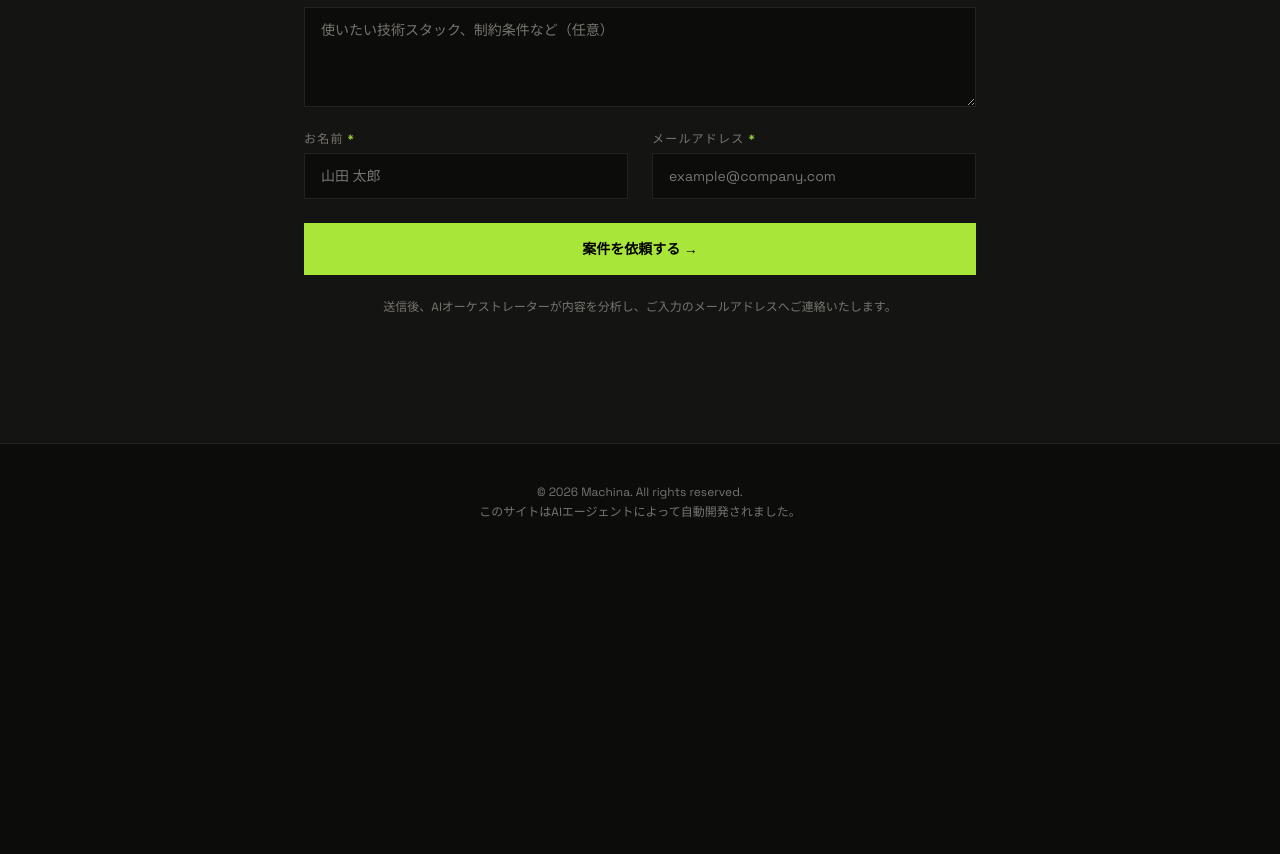
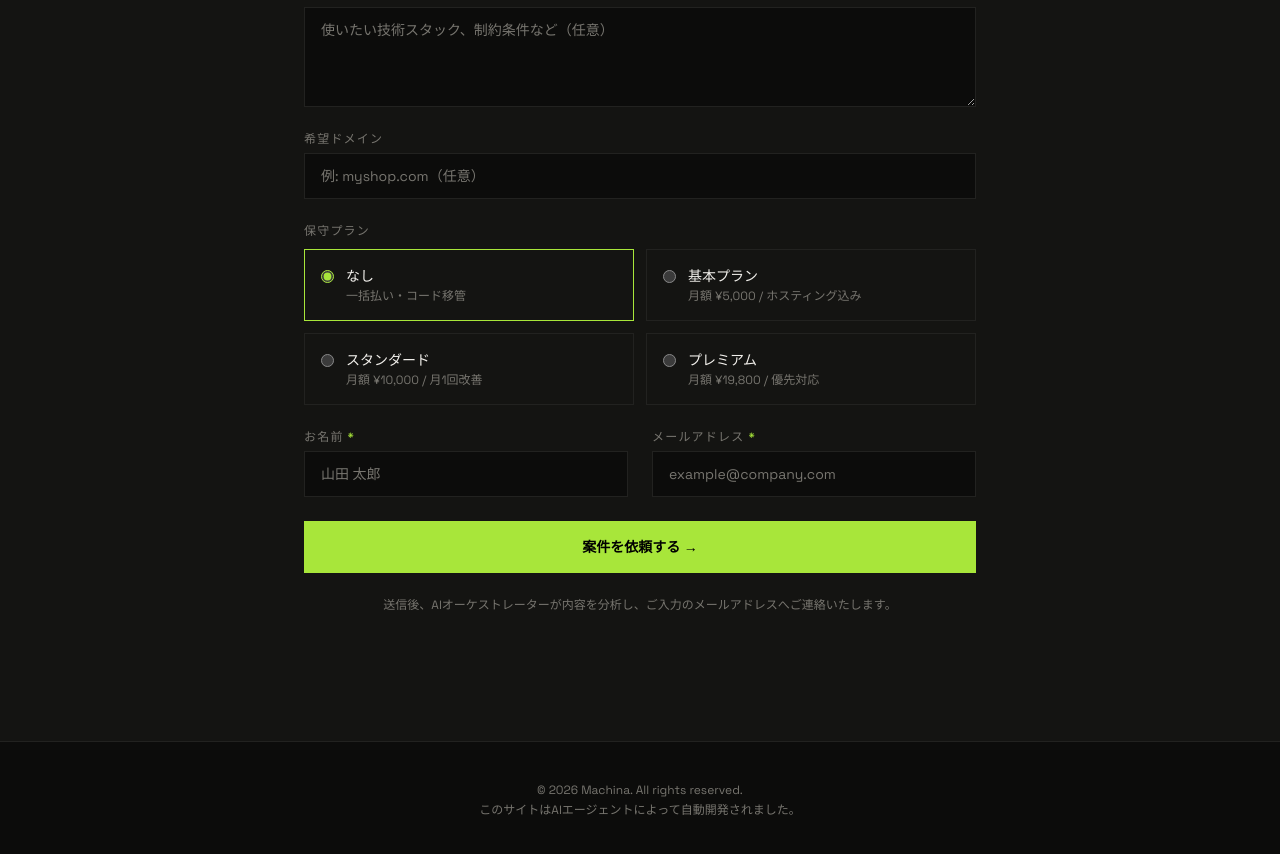
Before and after one commit to fengyinqiye-star/machina-portfolio, a Next.js app: page / in a window 1280 px wide. Shown: the part 8260-9114 px from the top of the page. Before the commit the page ends 8820 px from the top, so only its background shows below. Built offline with nearby package versions, Linux system fonts and the light colour scheme.

Commit message:
feat: 価格改定 — ライト2万円・スタンダード8万円・AI低価格の理由を追加

```diff
--- a/src/app/api/orders/route.ts
+++ b/src/app/api/orders/route.ts
@@ -64,6 +64,15 @@ ${data.overview}
 
 ## 技術要望
 ${data.techRequirements ?? "特に指定なし"}
+
+## 希望ドメイン
+${data.customDomain && data.customDomain.length > 0 ? data.customDomain : "なし（Vercel URL で納品）"}
+
+## 保守プラン
+${data.maintenancePlan === "basic" ? "基本プラン（月額 ¥5,000）— ホスティング・SSL・軽微なバグ修正" :
+  data.maintenancePlan === "standard" ? "スタンダードプラン（月額 ¥10,000）— 基本 + セキュリティアップデート・月1回改善" :
+  data.maintenancePlan === "premium" ? "プレミアムプラン（月額 ¥19,800）— スタンダード + 優先対応・月2回改善" :
+  "なし（一括払い・コード移管）"}
 `;
 
   try {
--- a/src/app/pricing/page.tsx
+++ b/src/app/pricing/page.tsx
@@ -10,7 +10,7 @@ export const metadata: Metadata = {
 const DEV_PLANS = [
   {
     name: "ライト",
-    price: "5万円〜",
+    price: "2万円〜",
     desc: "LP・シンプルなWebサイト",
     features: [
       "静的サイト・LP",
@@ -23,7 +23,7 @@ const DEV_PLANS = [
   },
   {
     name: "スタンダード",
-    price: "15万円〜",
+    price: "8万円〜",
     desc: "Webアプリ・多機能サイト",
     features: [
       "Webアプリ・管理画面",
@@ -114,6 +114,39 @@ export default function PricingPage() {
             <p className="text-[var(--muted)] leading-relaxed max-w-xl">
               AIエージェントが全工程を自動実行するため、従来の開発会社より低コストで高品質な開発が可能です。
             </p>
+          </div>
+        </section>
+
+        {/* なぜ低価格か */}
+        <section className="py-16 px-6 border-b border-[var(--border)]">
+          <div className="max-w-4xl mx-auto">
+            <p className="text-xs tracking-widest uppercase mb-4" style={{ color: "var(--accent)" }}>
+              Why so affordable?
+            </p>
+            <h2 className="text-2xl font-bold text-[var(--text)] mb-8">
+              なぜフリーランスの1/5の価格が実現できるのか
+            </h2>
+            <div className="grid md:grid-cols-3 gap-8">
+              {[
+                {
+                  title: "人件費ゼロ",
+                  body: "AIエージェントが要件定義・設計・実装・テスト・デプロイを自動実行します。人間のエンジニアへの報酬が発生しません。",
+                },
+                {
+                  title: "24時間稼働",
+                  body: "AIは休まず並列で動きます。人間なら数週間かかる工程を、24時間以内に完了します。時間コストが根本的に異なります。",
+                },
+                {
+                  title: "品質は落とさない",
+                  body: "テストカバレッジ80%以上・セキュリティレビュー・コードレビューをすべてAIが実施。安いからといって手を抜きません。",
+                },
+              ].map(({ title, body }) => (
+                <div key={title} className="border-l-2 pl-6" style={{ borderColor: "var(--accent)" }}>
+                  <p className="font-semibold text-[var(--text)] mb-2">{title}</p>
+                  <p className="text-sm text-[var(--muted)] leading-relaxed">{body}</p>
+                </div>
+              ))}
+            </div>
           </div>
         </section>
 
--- a/src/components/organisms/ContactForm.tsx
+++ b/src/components/organisms/ContactForm.tsx
@@ -16,11 +16,14 @@ export function ContactForm() {
   const {
     register,
     handleSubmit,
+    watch,
     formState: { errors, isSubmitting },
   } = useForm<OrderInput>({
     resolver: zodResolver(orderSchema),
-    defaultValues: { honeypot: "" },
+    defaultValues: { honeypot: "", maintenancePlan: "none", customDomain: "" },
   });
+
+  const selectedPlan = watch("maintenancePlan");
 
   const onSubmit = async (data: OrderInput) => {
     setServerError(null);
@@ -91,6 +94,56 @@ export function ContactForm() {
         />
       </FormField>
 
+      <FormField
+        label="希望ドメイン"
+        htmlFor="customDomain"
+        error={errors.customDomain?.message}
+        hint="お持ちのドメインがあれば入力してください。ない場合は無料の Vercel URL（xxx.vercel.app）で納品します"
+      >
+        <Input
+          id="customDomain"
+          placeholder="例: myshop.com（任意）"
+          error={errors.customDomain?.message}
+          {...register("customDomain")}
+        />
+      </FormField>
+
+      {/* 保守プラン選択 */}
+      <FormField label="保守プラン" htmlFor="maintenancePlan" error={errors.maintenancePlan?.message}>
+        <div className="grid grid-cols-1 sm:grid-cols-2 gap-3 mt-1">
+          {[
+            { value: "none",     label: "なし",         sub: "一括払い・コード移管" },
+            { value: "basic",    label: "基本プラン",    sub: "月額 ¥5,000 / ホスティング込み" },
+            { value: "standard", label: "スタンダード",  sub: "月額 ¥10,000 / 月1回改善" },
+            { value: "premium",  label: "プレミアム",    sub: "月額 ¥19,800 / 優先対応" },
+          ].map(({ value, label, sub }) => {
+            const checked = selectedPlan === value;
+            return (
+              <label
+                key={value}
+                className={[
+                  "flex items-start gap-3 p-4 border cursor-pointer transition-colors",
+                  checked
+                    ? "border-[var(--accent)] bg-[var(--accent)]/5"
+                    : "border-[var(--border)] hover:border-[var(--muted)]",
+                ].join(" ")}
+              >
+                <input
+                  type="radio"
+                  value={value}
+                  className="mt-1 shrink-0 accent-[var(--accent)]"
+                  {...register("maintenancePlan")}
+                />
+                <span>
+                  <span className="block text-sm font-medium text-[var(--text)]">{label}</span>
+                  <span className="block text-xs text-[var(--muted)] mt-0.5">{sub}</span>
+                </span>
+              </label>
+            );
+          })}
+        </div>
+      </FormField>
+
       <div className="grid grid-cols-1 sm:grid-cols-2 gap-6">
         <FormField label="お名前" htmlFor="contactName" error={errors.contactName?.message} required>
           <Input
```
